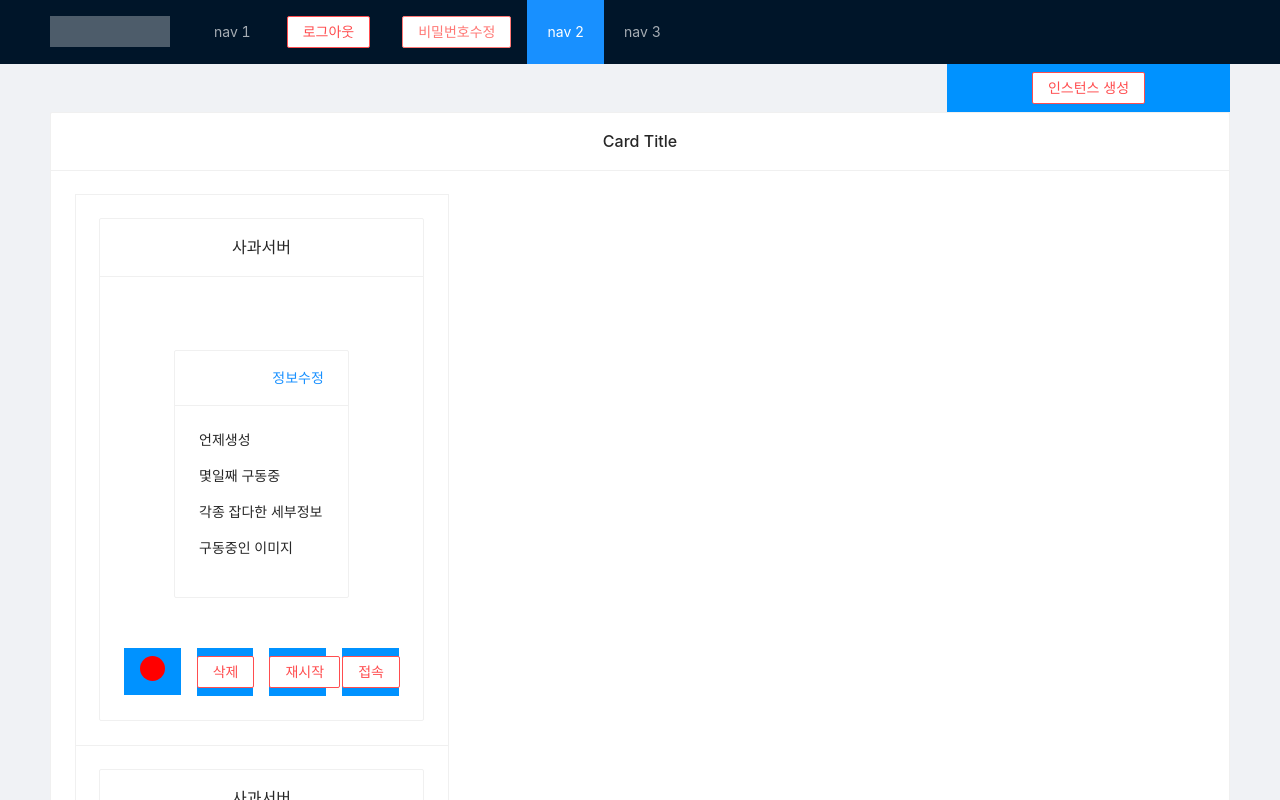
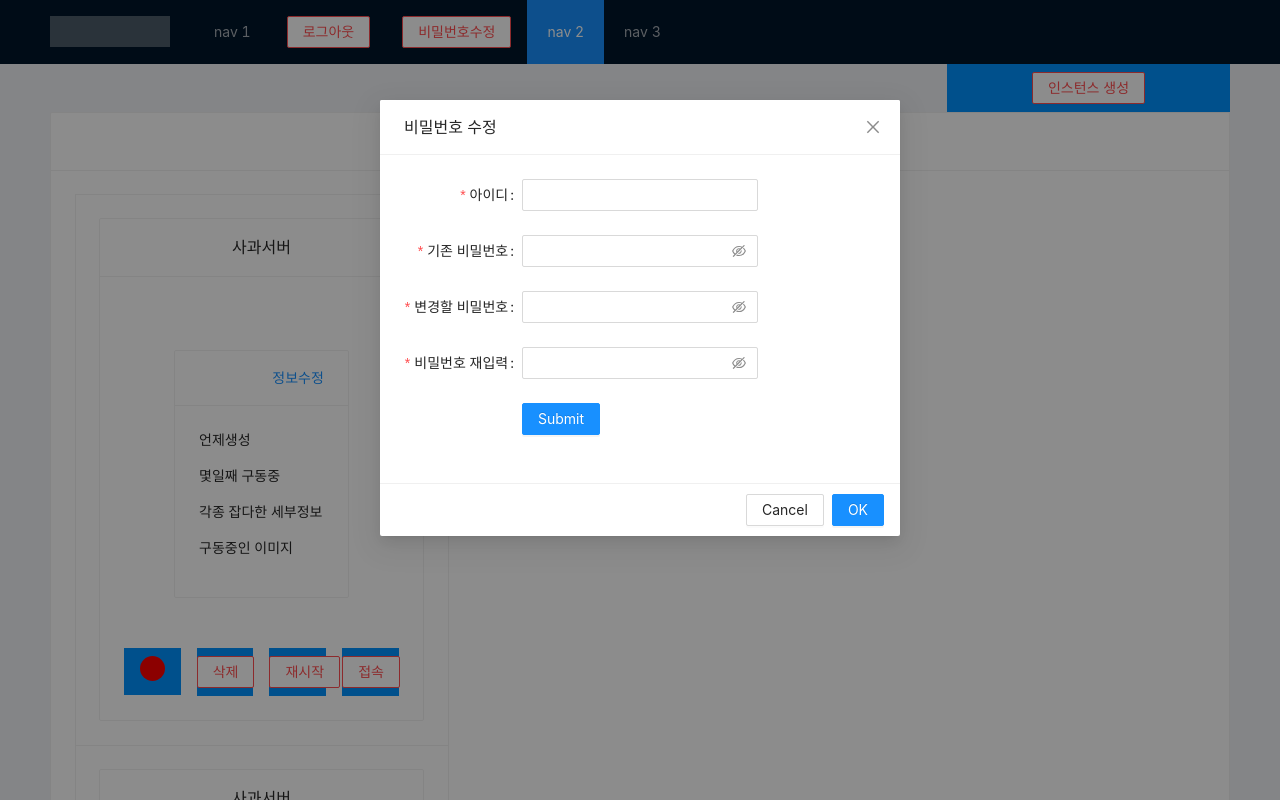
Before and after one commit to iwanhae/Jupynetes, a React (Create React App) app in the folder client/web/: page / in a window 1280 px wide. Both pictures are taken after a click on the button "비밀번호수정". Shown: the top 800 px of the page. Built offline with nearby package versions, Linux system fonts and the light colour scheme.

Commit message:
[fixed] 비밀번호 변경 팝업 생성

```diff
--- a/client/web/src/App.tsx
+++ b/client/web/src/App.tsx
@@ -1,7 +1,7 @@
 import React, { FC } from 'react';
 import { Button } from 'antd';
 import './App.css';
-import Dashboard from "./pages/Dashboard/Dashboard.js"
+import Dashboard from "./pages/Dashboard/Dashboard";
 
 const App: FC = () => (
   <div className="App">
--- a/client/web/src/pages/Dashboard/Dashboard.js
+++ /dev/null
@@ -1,40 +0,0 @@
-
-
-import React, { Component } from 'react'
-import 'antd/dist/antd.css';
-import '../../index.css';
-import './Dashboard.less';
-import InstanceList from './Components/InstanceList.js';
-import { Layout, Menu, Breadcrumb, Button} from 'antd';
-
-const { Header, Footer, Content } = Layout;
-const mypageStyle={
-    margin: "1rem",
-    float: "right",
-}
-
-export default class Dashboard extends Component {
-
-    render() {
-        return (
-            <div>
-                <Layout className="layout">
-                    <Header>
-                    <div className="logo" />
-                    <Menu theme="dark" mode="horizontal" defaultSelectedKeys={['2']}>
-                        <Menu.Item key="1">nav 1</Menu.Item>
-                        <Menu.Item key="2">nav 2</Menu.Item>
-                        <Menu.Item key="3">nav 3</Menu.Item>
-                        <Button danger style={mypageStyle}>로그아웃</Button>
-                        <Button danger style={mypageStyle}>비밀번호수정</Button>
-                    </Menu>
-                    </Header>
-                    <Content style={{ padding: '0 50px' }}>
-                    <InstanceList/>
-                    </Content>
-                    <Footer style={{ textAlign: 'center' }}>Ant Design ©2018 Created by Ant UED</Footer>
-                </Layout>
-            </div>
-        )
-    }
-}
--- /dev/null
+++ b/client/web/src/pages/Dashboard/Dashboard.tsx
@@ -0,0 +1,155 @@
+
+
+import React, { Component } from 'react'
+import 'antd/dist/antd.css';
+import '../../index.css';
+import './Dashboard.less';
+import InstanceList from './Components/InstanceList.js';
+import { Layout, Menu, Button, Modal, Form, Input} from 'antd';
+import CSS from 'csstype';
+
+const { Header, Footer, Content } = Layout;
+const mypageStyle: CSS.Properties ={
+    margin: '1rem',
+    float: 'right',
+}
+
+const layout = {
+  labelCol: {
+    span: 6,
+  },
+  wrapperCol: {
+    span: 12,
+  },
+};
+const tailLayout = {
+  wrapperCol: {
+    offset: 6,
+    span: 12,
+  },
+};
+
+const onFinish = (values: String) => {
+    console.log('Success:', values);
+};
+
+const onFinishFailed = () => {
+};
+
+const Dashboard = () => {
+
+    const [visible, setVisible] = React.useState(false);
+    const [confirmLoading, setConfirmLoading] = React.useState(false);
+    const [modalText, setModalText] = React.useState('Content of the modal');
+
+    const showModal = () => {
+      setVisible(true);
+    };
+
+    const handleOk = () => {
+      setModalText('The modal will be closed after two seconds');
+      setConfirmLoading(true);
+      setTimeout(() => {
+        setVisible(false);
+        setConfirmLoading(false);
+      }, 2000);
+    };
+
+    const handleCancel = () => {
+      console.log('Clicked cancel button');
+      setVisible(false);
+    };
+
+    return (
+        <div>
+            <Layout className="layout">
+                <Header>
+                <div className="logo" />
+                <Menu theme="dark" mode="horizontal" defaultSelectedKeys={['2']}>
+                    <Menu.Item key="1">nav 1</Menu.Item>
+                    <Menu.Item key="2">nav 2</Menu.Item>
+                    <Menu.Item key="3">nav 3</Menu.Item>
+                    <Button danger style={mypageStyle}>로그아웃</Button>
+                    <Button danger style={mypageStyle} onClick={showModal}>비밀번호수정</Button>
+                </Menu>
+                </Header>
+                <Content style={{ padding: '0 50px' }}>
+                  <Modal
+                    title="비밀번호 수정"
+                    visible={visible}
+                    onOk={handleOk}
+                    confirmLoading={confirmLoading}
+                    onCancel={handleCancel}
+                  >
+                          <Form
+                              {...layout}
+                              name="basic"
+                              initialValues={{
+                                  remember: true,
+                              }}
+                              onFinish={onFinish}
+                              onFinishFailed={onFinishFailed}
+                          >
+                            <Form.Item
+                            label="아이디"
+                            name="username"
+                            rules={[
+                            {
+                                required: true,
+                                message: 'Please input your username!',
+                            },
+                            ]}>
+                            <Input />
+                            </Form.Item>
+                            <Form.Item
+                                label="기존 비밀번호"
+                                name="passwordOriginal"
+                                rules={[
+                                {
+                                    required: true,
+                                    message: 'Please input your password!',
+                                },
+                                ]}>
+                                <Input.Password />
+                            </Form.Item>
+                            <Form.Item
+                                label="변경할 비밀번호"
+                                name="passwordNew"
+                                rules={[
+                                {
+                                    required: true,
+                                    message: 'Please input your password!',
+                                },
+                                ]}>
+                                <Input.Password />
+                            </Form.Item>
+                            <Form.Item
+                                label="비밀번호 재입력"
+                                name="passwordRetype"
+                                rules={[
+                                {
+                                    required: true,
+                                    message: 'Please input your password!',
+                                },
+                                ]}>
+                                <Input.Password />
+                            </Form.Item>
+
+                            <Form.Item {...tailLayout}>
+                                <Button type="primary" htmlType="submit">
+                                Submit
+                                </Button>
+                            </Form.Item>
+                    </Form>
+
+
+                  </Modal>
+                <InstanceList/>
+                </Content>
+                <Footer style={{ textAlign: 'center' }}>Ant Design ©2018 Created by Ant UED</Footer>
+            </Layout>
+        </div>
+    );
+}
+
+export default Dashboard;
```
Also changed, not shown: 1 other file (tests, documents, lock files or other folders).
